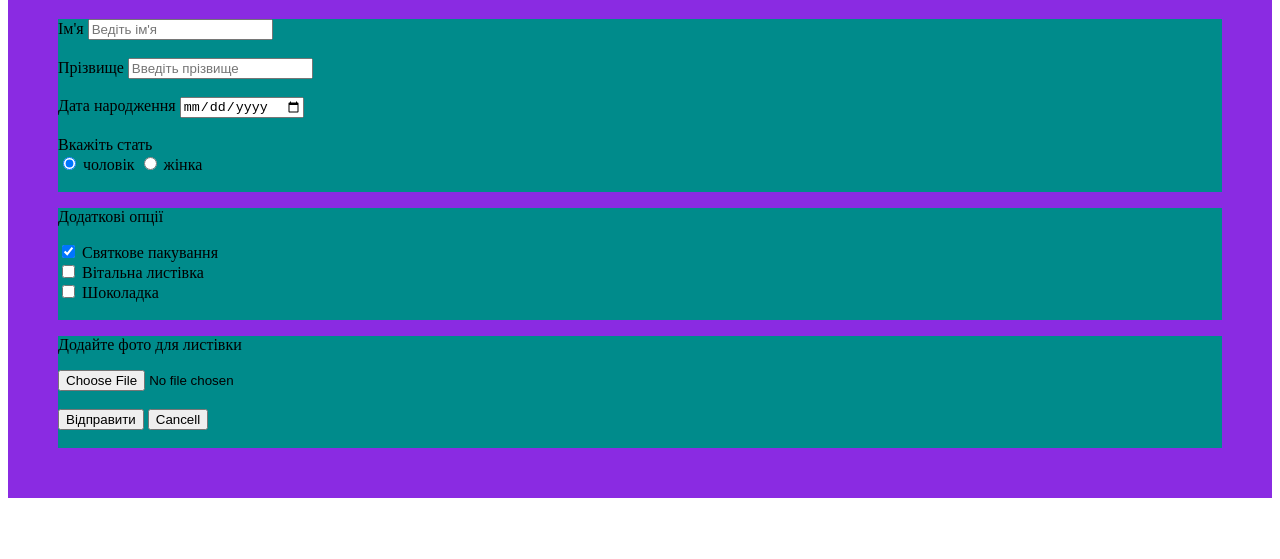
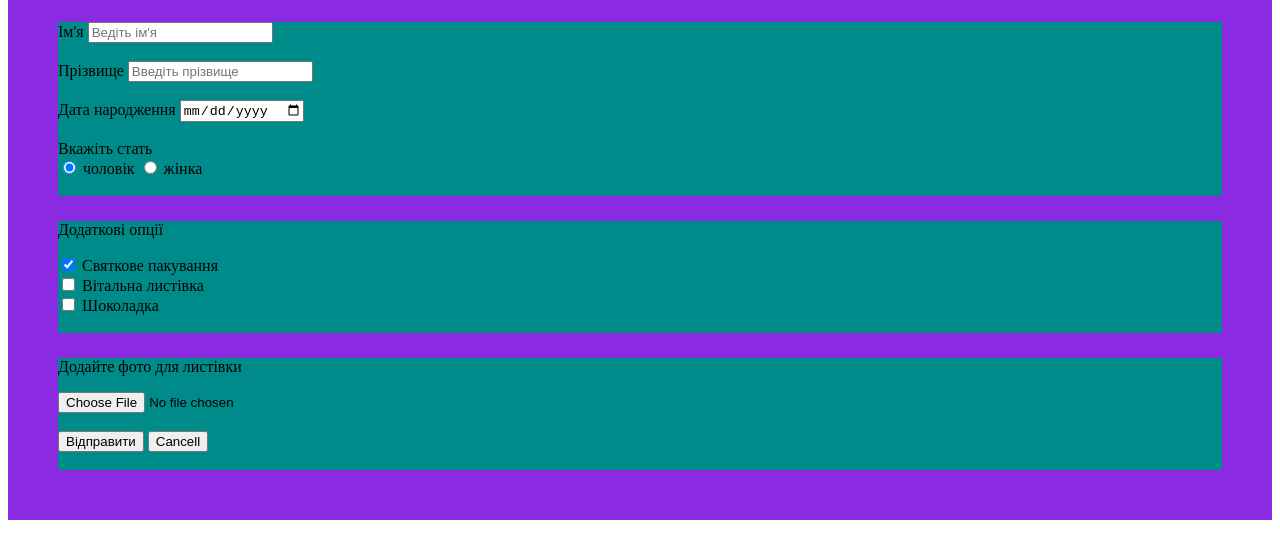
Before and after one commit to OksanaZaliubovska/Start1805, a plain HTML site: page 03/index.html in a window 1280 px wide. Shown: the part 119-678 px from the top of the page. Drawn offline with Linux system fonts and the light colour scheme.

Commit message:
second commite

```diff
--- a/03/styles2.css
+++ b/03/styles2.css
@@ -1,2 +1,2 @@
 form {padding: 50px; background-color: blueviolet;}
-div {margin-top: 25; background-color: darkcyan;}
+div {margin-top: 25px; background-color: darkcyan;}
```
